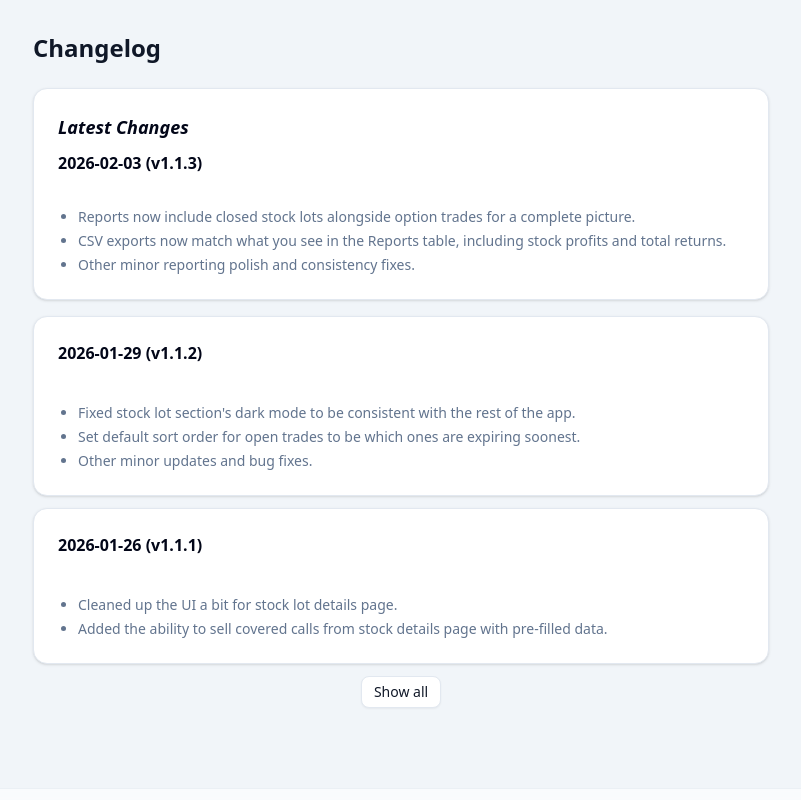
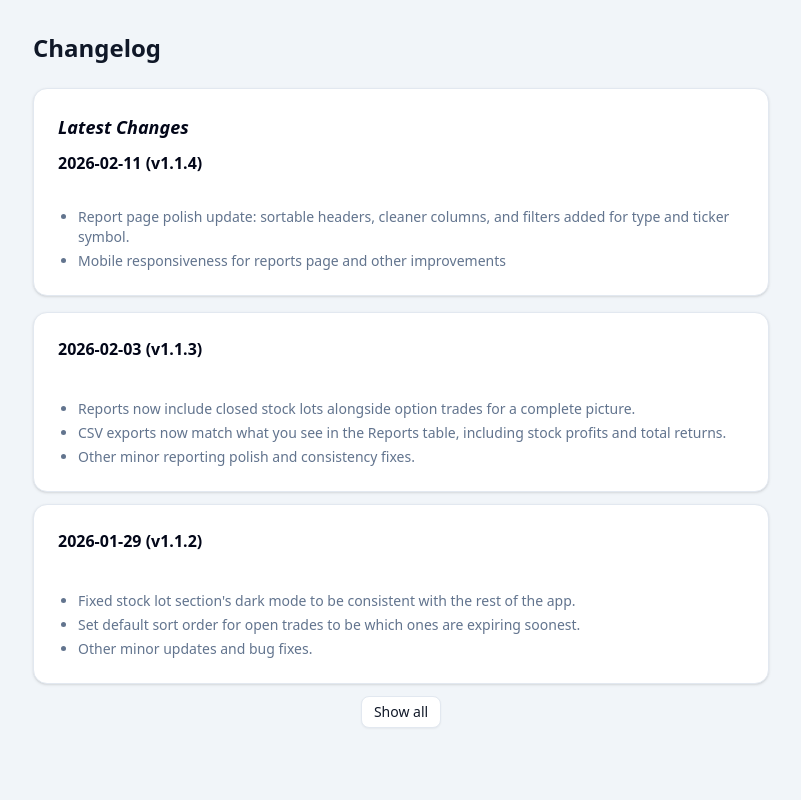
Before and after one commit to boostmx/wheel-strat-tracker, a Next.js app: page /changelog in a window 1280 px wide. Shown: the top 800 px of the page, without its empty margins (239-1040 px from the left). Built offline with nearby package versions, Linux system fonts and the light colour scheme; no server answers.

Commit message:
changelog update

```diff
--- a/src/data/changelog.ts
+++ b/src/data/changelog.ts
@@ -5,6 +5,14 @@ export interface ChangelogEntry {
 }
 
 export const changelog: ChangelogEntry[] = [
+  {
+    date: "2026-02-11",
+    version: "v1.1.4",
+    highlights: [
+      "Report page polish update: sortable headers, cleaner columns, and filters added for type and ticker symbol.",
+      "Mobile responsiveness for reports page and other improvements"
+    ],
+  },
   {
     date: "2026-02-03",
     version: "v1.1.3",
```
